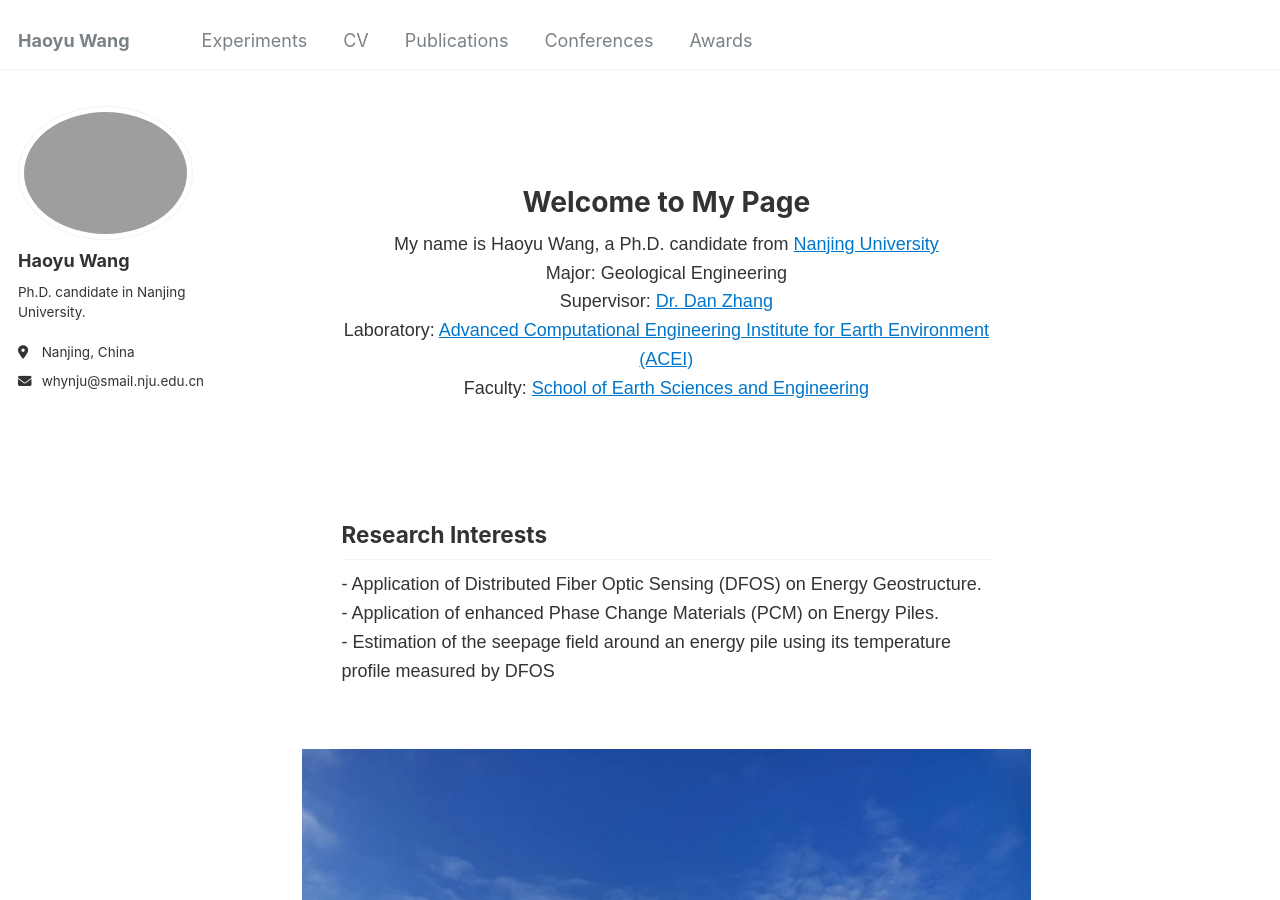
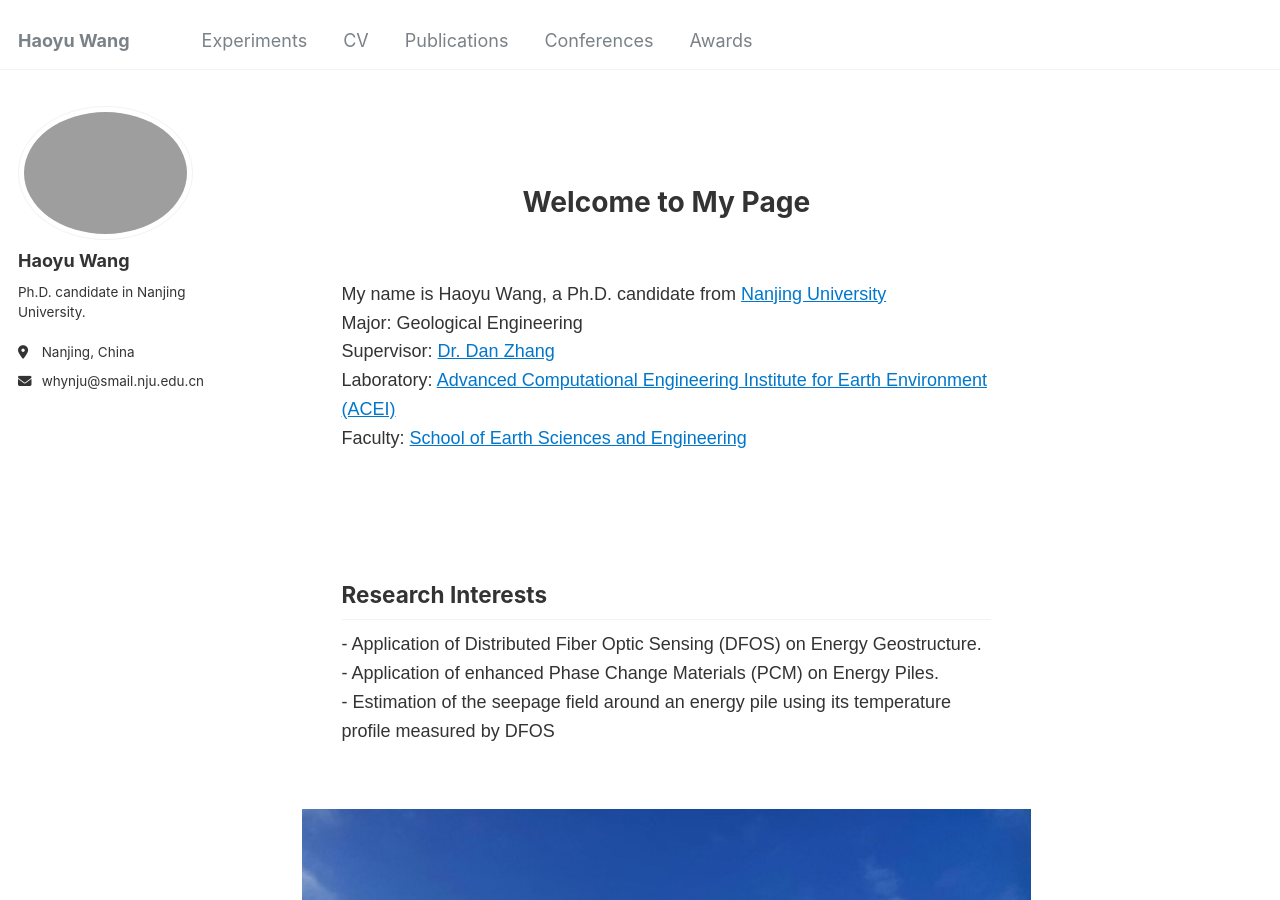
Before and after one commit to Whynot-cell/Whynot-cell.github.io, a Jekyll site: the page built from _pages/about.md, in a window 1280 px wide and 900 px high. Built offline with Jekyll 4.4.1, drawn with Linux system fonts in a browser that asks for light colours.

Commit message:
Update about.md

```diff
--- a/_pages/about.md
+++ b/_pages/about.md
@@ -78,12 +78,14 @@ redirect_from:
     <header>
          <!-- Image added here -->
         <h1>Welcome to My Page</h1>
+    </header>
+    <section>
         <p>My name is Haoyu Wang, a Ph.D. candidate from <a href="https://www.nju.edu.cn/en/">Nanjing University</a>
         <br> Major: Geological Engineering
         <br> Supervisor: <a href="https://es.nju.edu.cn/geosensing/">Dr. Dan Zhang</a>
         <br> Laboratory: <a href="https://es.nju.edu.cn/acei/main.htm">Advanced Computational Engineering Institute for Earth Environment (ACEI)</a>
         <br> Faculty: <a href="https://es.nju.edu.cn/esen/main.htm">School of Earth Sciences and Engineering</a></p>
-    </header>
+    </section>
     <section id="research">
         <h2>Research Interests</h2>
         <!-- <h3>Interests</h3> -->
```
